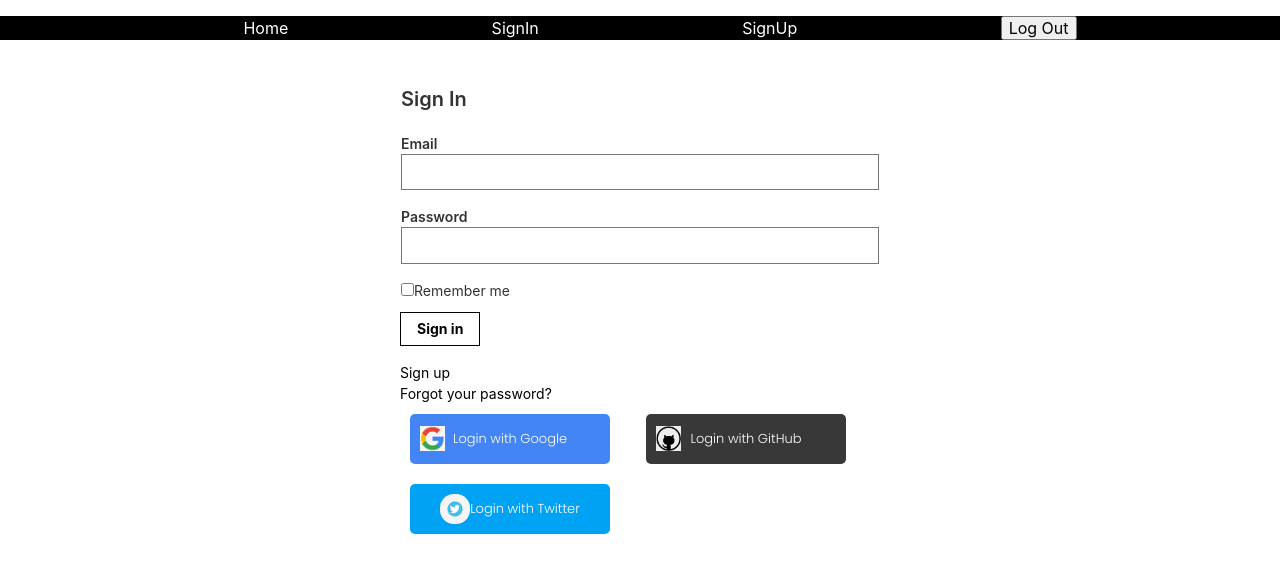
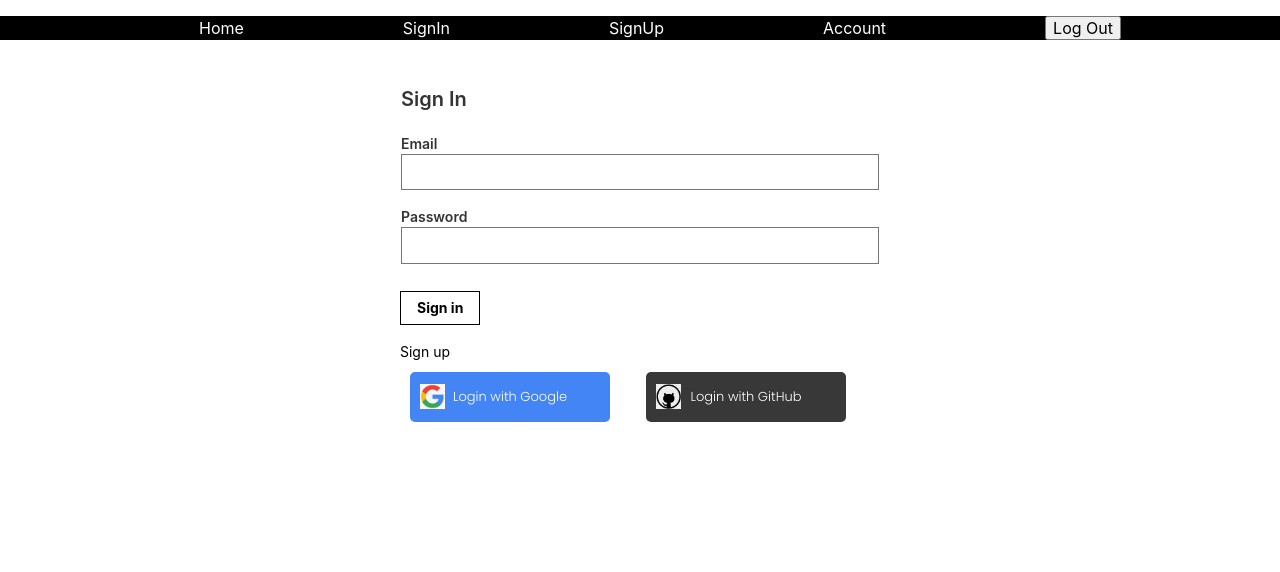
Before and after one commit to xaruFushigi/SignInForm-Front-End, a React (Create React App) app in the folder signinform-front-end/: page /signin in a window 1280 px wide. Shown: the top 572 px of the page. Built offline with nearby package versions, Linux system fonts and the light colour scheme.

Commit message:
minor changes in sing-in form

```diff
--- a/signinform-front-end/package.json
+++ b/signinform-front-end/package.json
@@ -10,7 +10,9 @@
     "axios": "^1.3.5",
     "browser-router": "^0.2.0",
     "http-proxy-middleware": "^2.0.6",
+    "js-cookie": "^3.0.5",
     "react": "^18.2.0",
+    "react-cookie": "^4.1.1",
     "react-dom": "^18.2.0",
     "react-router-dom": "^6.10.0",
     "react-scripts": "^5.0.1",
--- a/signinform-front-end/src/App.js
+++ b/signinform-front-end/src/App.js
@@ -2,7 +2,7 @@ import React, { useState, useContext } from 'react';
 //Routes related dependency
 import { BrowserRouter, Routes, Route } from 'react-router-dom';
 //JS file components
-import {SignInForm, SignUpForm, NavigationBar, Home} from './components';
+import {SignInForm, SignUpForm, NavigationBar, Home, UserAccount} from './components';
 //CSS file
 import './App.css';
 import 'tachyons';
@@ -34,22 +34,13 @@ function App() {
                   <BrowserRouter>
                     <NavigationBar />
                     <Routes>
-
-                    <Route
-                      path='/signup'
-                      exact
-                      element={
-                        userObject && userObject.isSignedIn ? (
-                          alert('signed in')
-                        ) : (
-                          <SignUpForm
-                            loadUsersDataFromDatabase={loadUsersDataFromDatabase}
-                          />
-                        )
-                      }
-                    />
-                    <Route path='/' element={<Home />} />
-                    <Route path='/signin' exact element={<SignInForm loadUsersDataFromDatabase={loadUsersDataFromDatabase}/>} />
+                      <Route path='/' element={<Home />} />
+                      <Route path='/signup'
+                                exact element={ userObject && userObject.isSignedIn ? ( alert('signed in'))
+                        : (<SignUpForm loadUsersDataFromDatabase={loadUsersDataFromDatabase}/>) }
+                      />
+                      <Route path='/signin' exact element={<SignInForm loadUsersDataFromDatabase={loadUsersDataFromDatabase}/>} />
+                      <Route path='/userAccount' element={<UserAccount />} />
                     </Routes>
                   </BrowserRouter>
     </div>
--- a/signinform-front-end/src/components/NavigationBar/NavigationBar.js
+++ b/signinform-front-end/src/components/NavigationBar/NavigationBar.js
@@ -4,18 +4,20 @@ import Cookies  from 'js-cookie';
 import styles   from './NavigationBar.module.css';
 
 export default function NavigationBar() {
-  const cacheBust = Date.now();
 
   const onPressLogOut = () => {
-    fetch(`http://localhost:3050/logout?cacheBust=${cacheBust}`,
-                { method: 'POST',
-                  credentials : 'include',
-                  headers : {'Content-Type': 'application/json'},
-                  body: JSON.stringify({})
+    fetch(`http://localhost:3050/logout`,
+                { method: 'DELETE',
+                  // credentials : 'include',
+                  // headers : {'Content-Type': 'application/json'},
+                  // body: JSON.stringify({})
                 })
       .then(response => {
-        Cookies.remove('session_cookie');
-        console.log('Response received successfully');
+        if(response.ok) {
+          Cookies.remove('session_cookie');
+          console.log('Response received successfully');
+        }
+        else{ console.log('failed to delete cookie') }
         return response.json()
       })
       .then(data => {
@@ -24,9 +26,7 @@ export default function NavigationBar() {
         // some other client-side log out logic here
         console.log('Logged out successfully');
         // add a delay of 500ms before redirecting the user
-        setTimeout(() => {
-          window.location.href = '/signin';
-        }, 500);
+        setTimeout(() => { window.location.href = '/signin' }, 500);
       })
       .catch(error => console.log(error))
   }
@@ -36,6 +36,7 @@ export default function NavigationBar() {
                 <li><Link to='/'      >Home  </Link></li>
                 <li><Link to='/signin'>SignIn</Link></li>
                 <li><Link to='/signup'>SignUp</Link></li>
+                <li><Link to='/userAccount'>Account</Link></li>
                 <li><button onClick={onPressLogOut}>Log Out</button></li>
         </ul>
     </div>
--- a/signinform-front-end/src/components/SignInForm/SignInForm.js
+++ b/signinform-front-end/src/components/SignInForm/SignInForm.js
@@ -21,19 +21,20 @@ const SignInForm = (props) => {
     const googleLogin = () => {window.open('http://localhost:3050/auth/google', '_self')};
     //GitHub OAuth 2.0 button
     const gitHubLogin = () => {window.open('http://localhost:3050/auth/github/callback', "_self")};
-    //Twitter OAuth 2.0 button
-    const twitterLogin = () => {};
     //Sign In button press function
     const onSignInButtonPress = (event) => {
         //to prevent refresh of the webpage
         event.preventDefault();
+        // Set the remember-me checkbox value
+      //  const rememberMe = rememberMeCheckBoxClick;
         //connecting to back-end server to fetch data from database
         fetch("http://localhost:3050/signin", {
             method  : 'post',
             headers : {'Content-Type' : 'application/json'},
             body    : JSON.stringify({
                     email      : signInEmailInput.trim(),
-                    password   : signInPasswordInput.trim()
+                    password   : signInPasswordInput.trim(),
+              //      remember: rememberMe,
             })
         })
         .then((response) => {
@@ -41,10 +42,16 @@ const SignInForm = (props) => {
             else { throw new Error ('Network response was not ok') }
         })
         .then((data) => {
-            console.log(data)
-             setGetUserName(data.user.name);
+            // if (data && data.token) {
+            //     // Store the token in localStorage
+            //     localStorage.setItem('remember_token', data.token);
+            //     // Redirect or perform any other necessary actions
+            //   }
+            //gets user name from the server and puts it on the page
+            setGetUserName(data.user.name);
 
             if(data && data.user) {
+                console.log(data);
                 loadUsersDataFromDatabase(data);
                  console.log('Success')
             };
@@ -103,11 +110,6 @@ const SignInForm = (props) => {
                                 onChange={onPasswordChange}
                             />
                         </div>
-                            {/* Remember me checkbox */}
-                        <label className="pa0 ma0 lh-copy f6 pointer">
-                            <input type="checkbox" name='remember' />
-                            Remember me
-                        </label>
 
                     </fieldset>
 
@@ -129,13 +131,6 @@ const SignInForm = (props) => {
                         >
                             Sign up
                         </a>
-                            {/* Forgot Password link */}
-                        <a
-                            href="#0"
-                            className="f6 link dim black db"
-                        >
-                        Forgot your password?
-                        </a>
                         <div className='flex flex-row items-center'>
                             {/* Log in With Google */}
                             <div className='flex flex-row items-center pr3'>
@@ -149,16 +144,6 @@ const SignInForm = (props) => {
                                 <div className={`${styles.googleContainer} ${styles.githubContainer}`} onClick={gitHubLogin} >
                                     <img alt='' src={GitHubLogo} width={30} />
                                     <p> Login with GitHub </p>
-                                </div>
-                            </div>
-                        </div>
-
-                        <div>
-                            {/* Log in With Twitter */}
-                            <div className='flex flex-row items-center pr3'>
-                                <div className={styles.twitterContainer} onClick={twitterLogin} >
-                                    <img alt='' src={TwitterLogo} width={30} />
-                                    <p> Login with Twitter </p>
                                 </div>
                             </div>
                         </div>
--- /dev/null
+++ b/signinform-front-end/src/components/UserAccount/UserAccount.js
@@ -0,0 +1,13 @@
+import React from 'react';
+//CSS
+import styles from './UserAccount.module.css';
+
+const UserAccount = () => {
+    return(
+        <div>
+            <p>Welcome to User Account page</p>
+        </div>
+    )
+};
+
+export default UserAccount;
--- a/signinform-front-end/src/components/index.js
+++ b/signinform-front-end/src/components/index.js
@@ -3,3 +3,4 @@ export { default as SignUpForm } from "./SignUpForm/SignUpForm";
 export { default as NavigationBar } from "./NavigationBar/NavigationBar";
 export { default as Home } from "./Home/Home";
 export { default as Logout } from "./Logout/Logout";
+export { default as UserAccount } from "./UserAccount/UserAccount";
```
Also changed, not shown: signinform-front-end/src/components/UserAccount/UserAccount.module.css (added), 1 other file (tests, documents, lock files or other folders).
